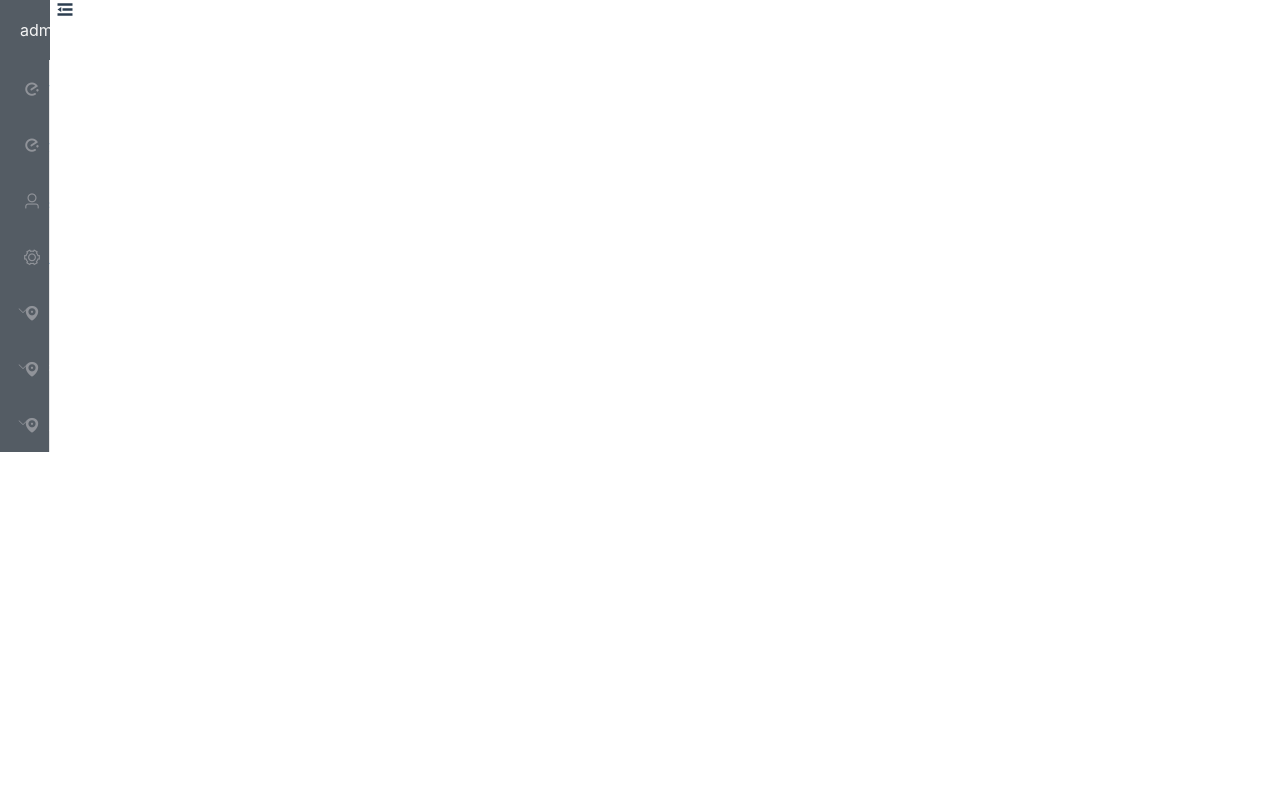
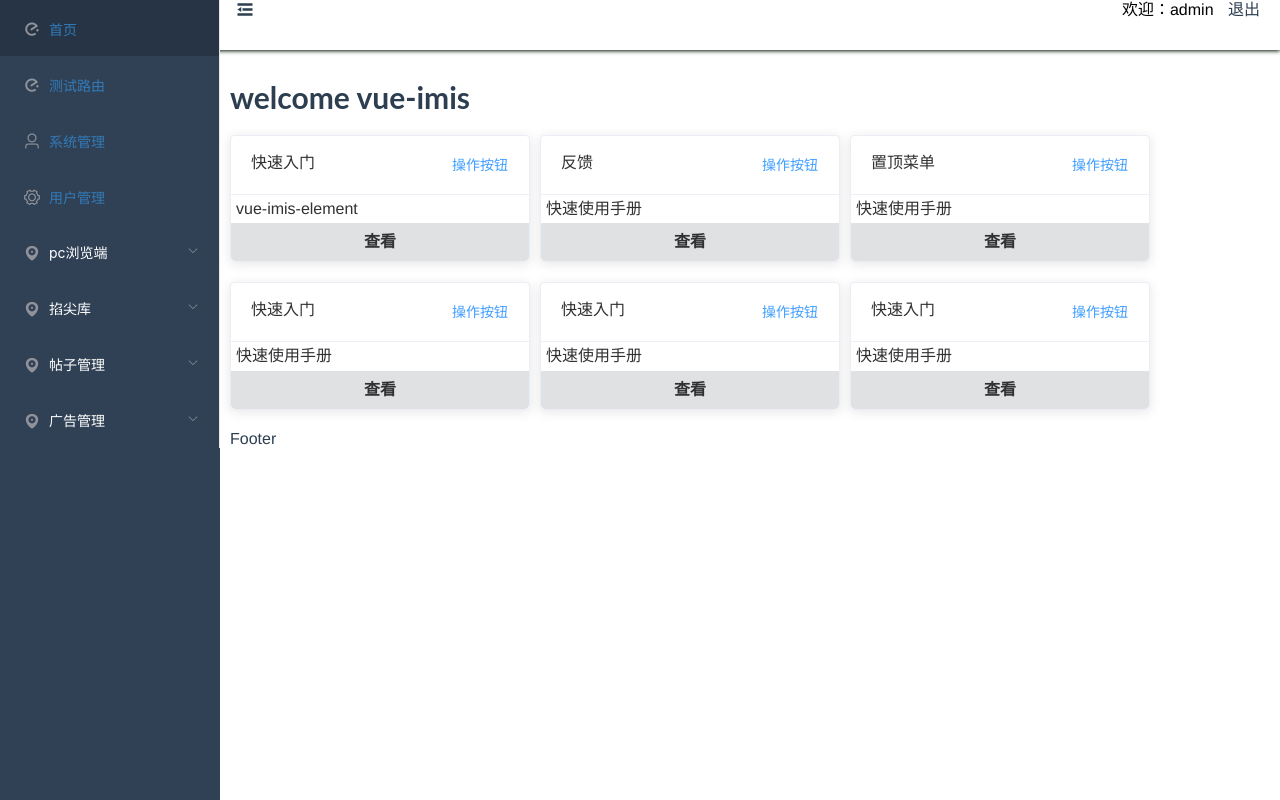
Before and after one commit to xiaoguiking/vue-imis, a Vue app in the folder vue-imis-element/: page /index in a window 1280 px wide. Built offline with nearby package versions, Linux system fonts and the light colour scheme.

Commit message:
style: 页面风格改动

```diff
--- a/vue-imis-element/src/components/CommonAside/index.vue
+++ b/vue-imis-element/src/components/CommonAside/index.vue
@@ -3,7 +3,7 @@
     <el-menu
       default-active="2"
       class="el-menu-vertical-demo"
-      background-color="#545c64"
+      background-color="#304156"
       text-color="#fff"
       active-text-color="#ffd04b"
     >
@@ -57,7 +57,6 @@ export default {
   },
   created() {
     this.asideMenu = sideMenu;
-    console.log(this.asideMenu, "1");
   },
   mounted() {},
   computed: {
--- a/vue-imis-element/src/components/CommonHeader/index.vue
+++ b/vue-imis-element/src/components/CommonHeader/index.vue
@@ -1,9 +1,15 @@
 <template>
   <div class="header-container">
-    <span class="header-title">{{ "admin" }}</span>
-    <span class="signout" @click="$router.push('/login')" v-if="collapse">
+    <div
+      class="toggle-button el-icon-s-fold"
+      @click="toggleSide"
+    ></div>
+    <div class="header-user">
+      <span class="header-title">欢迎：{{ "admin" }}</span>
+      <span class="signout" @click="$router.push('/login')">
         退出
       </span>
+    </div>
   </div>
 </template>
 
@@ -11,22 +17,42 @@
 export default {
   name: "CommonHeader",
   props: {
-    collapse: Boolean
+    collapse: Boolean,
   },
   data() {
     return {};
+  },
+  created() {},
+  methods: {
+    toggleSide () {
+      this.$emit("showSide", )
     }
+  },
+  medthods: {
+
+  },
 };
 </script>
 
 <style lang="less" scoped>
 .header-container {
+  display: flex;
+  justify-content: space-between;
+  align-items: center;
+
+  .toggle-button {
+    cursor: pointer;
+    padding-left: 5px;
+    font-size: 20px;
+  }
+  .header-user {
     .header-title {
-    color: whitesmoke;
+      color: #000;
       padding-right: 10px;
     }
     .signout {
       cursor: pointer;
     }
   }
+}
 </style>
--- a/vue-imis-element/src/mock/menuList.js
+++ b/vue-imis-element/src/mock/menuList.js
@@ -60,6 +60,29 @@ const sideMenu = [
     ]
   },
   {
+    title: "帖子管理",
+    path: "/post",
+    icon: "home",
+    children: [
+      // 子菜单列表
+      {
+        title: "广告系统",
+        path: "/post/list",
+        icon: "line-chart"
+      },
+      {
+        title: "广告主资质审核",
+        path: "/post/host",
+        icon: "opportunity"
+      },
+      {
+        title: "广告物料审核",
+        path: "/post/wuliao",
+        icon: "data"
+      }
+    ]
+  },
+  {
     title: "广告管理",
     path: "/admagment",
     icon: "home",
--- a/vue-imis-element/src/router/index.js
+++ b/vue-imis-element/src/router/index.js
@@ -17,7 +17,7 @@ const routes = [
     component: () => import("@/views/Main"),
     children: [
       {
-        path: "/index",
+        path: "/",
         name: "index",
         component: () => import("@/views/Home/index")
       },
@@ -37,6 +37,30 @@ const routes = [
             component: Res
           }
         ]
+      },
+      {
+        path: 'dynamic-table',
+        // component: () => import('@/views/table/dynamic-table/index'),
+        name: 'DynamicTable',
+        meta: { title: 'Dynamic Table' }
+      },
+      {
+        path: 'drag-table',
+        // component: () => import('@/views/table/drag-table'),
+        name: 'DragTable',
+        meta: { title: 'Drag Table' }
+      },
+      {
+        path: 'inline-edit-table',
+        // component: () => import('@/views/table/inline-edit-table'),
+        name: 'InlineEditTable',
+        meta: { title: 'Inline Edit' }
+      },
+      {
+        path: 'complex-table',
+        // component: () => import('@/views/table/complex-table'),
+        name: 'ComplexTable',
+        meta: { title: 'Complex Table' }
       }
     ]
   },
--- a/vue-imis-element/src/views/Home/index.vue
+++ b/vue-imis-element/src/views/Home/index.vue
@@ -1,7 +1,7 @@
 <template>
   <div class="index-container">
     <header class="index-title">
-      vue-imis-element page
+      welcome vue-imis
     </header>
     <div class="box-container">
       <el-card class="box-card" v-for="(item, index) of homelist" :key="index">
@@ -11,15 +11,10 @@
             >操作按钮</el-button
           >
         </div>
-        <!-- <div v-for="o in 4" :key="o" class="text item">
-        {{ "列表内容 " + o }}
-      </div> -->
-        <!-- <div class="text item" v-for="(icontent, index) of item.content" :key="index">
-        {{icontent}}
-      </div> -->
-        <div class="text item">
+        <div class="index-item">
           {{ item.content }}
         </div>
+        <a class="index-bottom">查看</a>
       </el-card>
     </div>
   </div>
@@ -62,18 +57,38 @@ export default {
 </script>
 
 <style lang="less" scoped>
-.box-container {
-  display: grid;
-  grid-template-columns: repeat(auto-fill, 350px);
-  gap: 20px 10px;
-}
 .index-container {
   .index-title {
     font-size: 30px;
     font-weight: 700;
     padding-top: 10px;
     padding-bottom: 20px;
+    font-family: Lato, "Helvetica Neue", Arial, Helvetica, sans-serif;
+  }
+  .box-container {
+    display: grid;
+    grid-template-columns: repeat(auto-fill, 300px);
+    gap: 20px 10px;
+
+    .box-card {
+      /deep/ .el-card__body {
+        padding: 0 !important;
       }
     }
 
+    .index-item {
+      padding: 5px;
+    }
+
+    .index-bottom {
+      display: block;
+      background-color: #e0e1e2;
+      text-align: center;
+      font-weight: 700;
+      // width: calc(100% + 2px);
+      border-radius: 0 0 0.28571429rem 0.28571429rem !important;
+      padding: 10px;
+    }
+  }
+}
 </style>
--- a/vue-imis-element/src/views/Main.vue
+++ b/vue-imis-element/src/views/Main.vue
@@ -1,20 +1,20 @@
 <template>
-  <el-container class="home-container" style="height: 100%">
+  <el-container>
     <!-- 侧边栏 -->
-    <el-aside :width="isCollapse ? '210px' : '50px'">
-      <!-- 头部区域 -->
-      <el-header>
-        <common-header :collapse="isCollapse"></common-header>
-      </el-header>
-      <common-aside :collapse="isCollapse"></common-aside>
+    <el-aside :width="isCollapse ? '220px' : '50px'">
+      <common-aside></common-aside>
     </el-aside>
     <!-- 页面主题区域 -->
-    <el-container>
-      <div class="toggle-button el-icon-s-fold" @click="toggleMenu"></div>
+    <el-container class="common-container">
+      <!-- 头部区域 -->
+      <el-header style="height: 50px">
+        <common-header @showSide="handleSide" ></common-header>
+      </el-header>
       <!-- 右侧内容主题 -->
       <el-main>
         <router-view></router-view>
       </el-main>
+      <el-footer>Footer</el-footer>
     </el-container>
   </el-container>
 </template>
@@ -26,7 +26,7 @@ export default {
   name: "Main",
   data() {
     return {
-      isCollapse: false
+      isCollapse: true
     };
   },
   components: {
@@ -34,8 +34,8 @@ export default {
     CommonAside
   },
   methods: {
-    toggleMenu() {
-      console.log(this.isCollapse);
+    handleSide() {
+      console.log("子调父方法");
       this.isCollapse = !this.isCollapse;
     }
   }
@@ -44,18 +44,37 @@ export default {
 
 <style lang="less" scoped>
 .el-header {
-  display: flex;
-  justify-content: space-around;
-  align-items: center;
-  height: 60px;
-  background-color: rgb(84, 92, 100);
-}
-.toggle-button {
-  cursor: pointer;
-  padding-left: 5px;
-  font-size: 20px;
+    overflow: hidden;
+    position: relative;
+    background-color:#fff;
+    -webkit-box-shadow: 0 1px 4px rgb(0 21 41 / 8%);
+    box-shadow: 0 1px 4px rgb(0 21 41 / 8%);
 }
 
+.el-aside {
+    transition: width .28s;
+    background-color: #304156;
+    height: 100%;
+    position: fixed;
+    font-size: 0;
+    top: 0;
+    bottom: 0;
+    left: 0;
+    z-index: 1001;
+    overflow: hidden;
+}
+
+.common-container {
+    min-height: 100%;
+    -webkit-transition: margin-left .28s;
+    transition: margin-left .28s;
+    margin-left: 210px;
+    position: relative;
+}
+
+.el-main {
+  overflow: visible;
+}
 @keyframes sideNav {
   0% {
     width: 300px;
--- a/vue-imis-element/src/views/test/index.vue
+++ b/vue-imis-element/src/views/test/index.vue
@@ -67,45 +67,45 @@ export default {
         {
           date: "2016-05-03",
           name: "王小虎",
-          address: "上海市普陀区金沙江路 1518 弄"
+          address: "上海市普陀区金沙江路 1518 弄",
         },
         {
           date: "2016-05-02",
           name: "王小虎",
-          address: "上海市普陀区金沙江路 1518 弄"
+          address: "上海市普陀区金沙江路 1518 弄",
         },
         {
           date: "2016-05-04",
           name: "王小虎",
-          address: "上海市普陀区金沙江路 1518 弄"
+          address: "上海市普陀区金沙江路 1518 弄",
         },
         {
           date: "2016-05-01",
           name: "王小虎",
-          address: "上海市普陀区金沙江路 1518 弄"
+          address: "上海市普陀区金沙江路 1518 弄",
         },
         {
           date: "2016-05-08",
           name: "王小虎",
-          address: "上海市普陀区金沙江路 1518 弄"
+          address: "上海市普陀区金沙江路 1518 弄",
         },
         {
           date: "2016-05-06",
           name: "王小虎",
-          address: "上海市普陀区金沙江路 1518 弄"
+          address: "上海市普陀区金沙江路 1518 弄",
         },
         {
           date: "2016-05-07",
           name: "王小虎",
-          address: "上海市普陀区金沙江路 1518 弄"
-        }
+          address: "上海市普陀区金沙江路 1518 弄",
+        },
       ],
-      multipleSelection: []
+      multipleSelection: [],
     };
   },
   components: {
     Log,
-    Res
+    Res,
   },
   methods: {
     open1(id) {
@@ -127,13 +127,13 @@ export default {
       this.$router.push({
         path: "/user",
         query: {
-          id: id
-        }
+          id: id,
+        },
       });
 
       this.$notify({
         title: "提示",
-        message: `这是一条不会自动关闭的消息, ${this.$router.path}`
+        message: `这是一条不会自动关闭的消息, ${this.$router.path}`,
       });
     },
     getPath() {
@@ -141,7 +141,7 @@ export default {
     },
     toggleSelection(rows) {
       if (rows) {
-        rows.forEach(row => {
+        rows.forEach((row) => {
           this.$refs.multipleTable.toggleRowSelection(row);
         });
       } else {
@@ -150,7 +150,7 @@ export default {
     },
     handleSelectionChange(val) {
       this.multipleSelection = val;
-    }
+    },
   },
   watch: {
     "$route.path": function(newVal) {
@@ -161,15 +161,13 @@ export default {
       if (newVal === "/test/res") {
         console.log("欢迎进入注册页面");
       }
-    }
-  }
+    },
+  },
 };
 </script>
 
 <style lang="less" scoped>
 .test-page {
-  // color: chocolate;
-  // height: 1080px;
   height: auto;
 }
 
@@ -195,7 +193,7 @@ export default {
 // }
 .test-alert {
   position: sticky;
-  top: -20px;
+  top: -8px;
   z-index: 10;
 }
 .test-box {
```
Also changed, not shown: vue-imis-element/src/views/SystemManagementr/index.vue (+9 -2 lines), 1 other file (tests, documents, lock files or other folders). Lines whose indentation alone changed are shown as unchanged.
